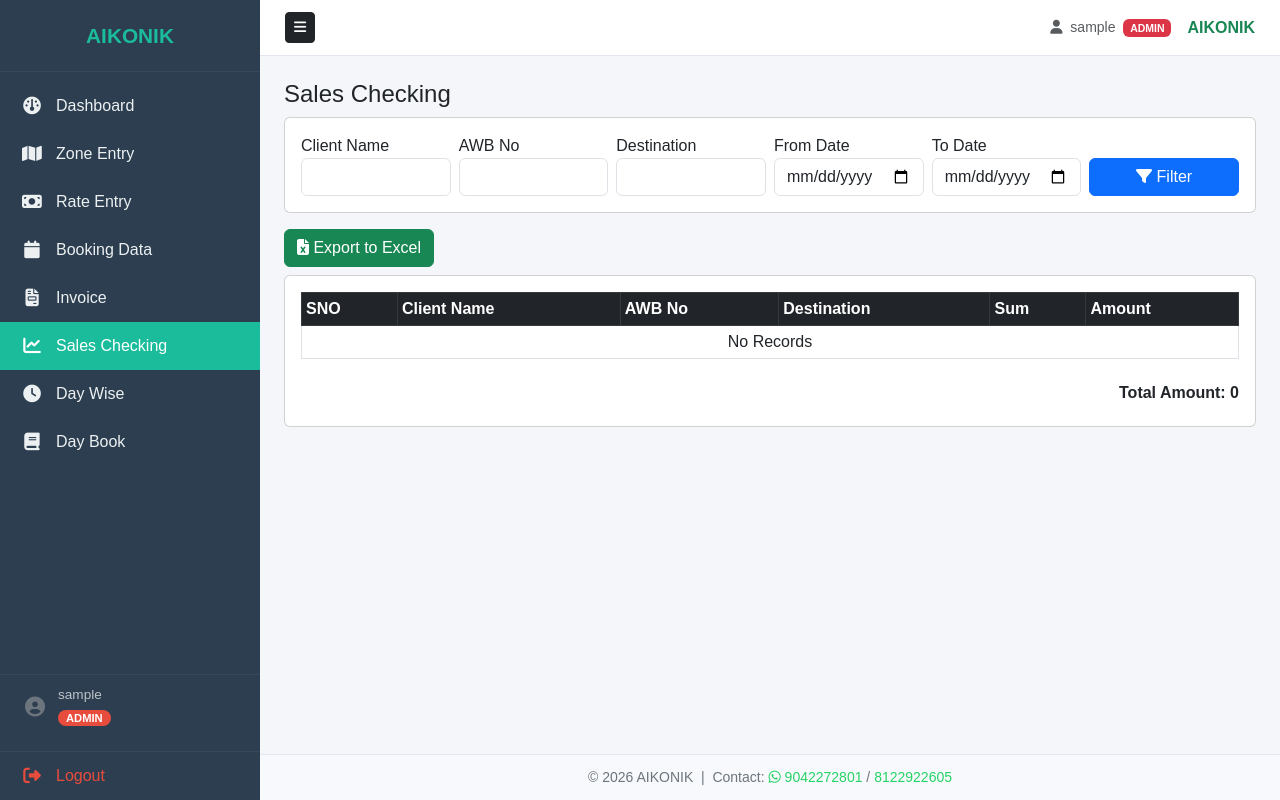
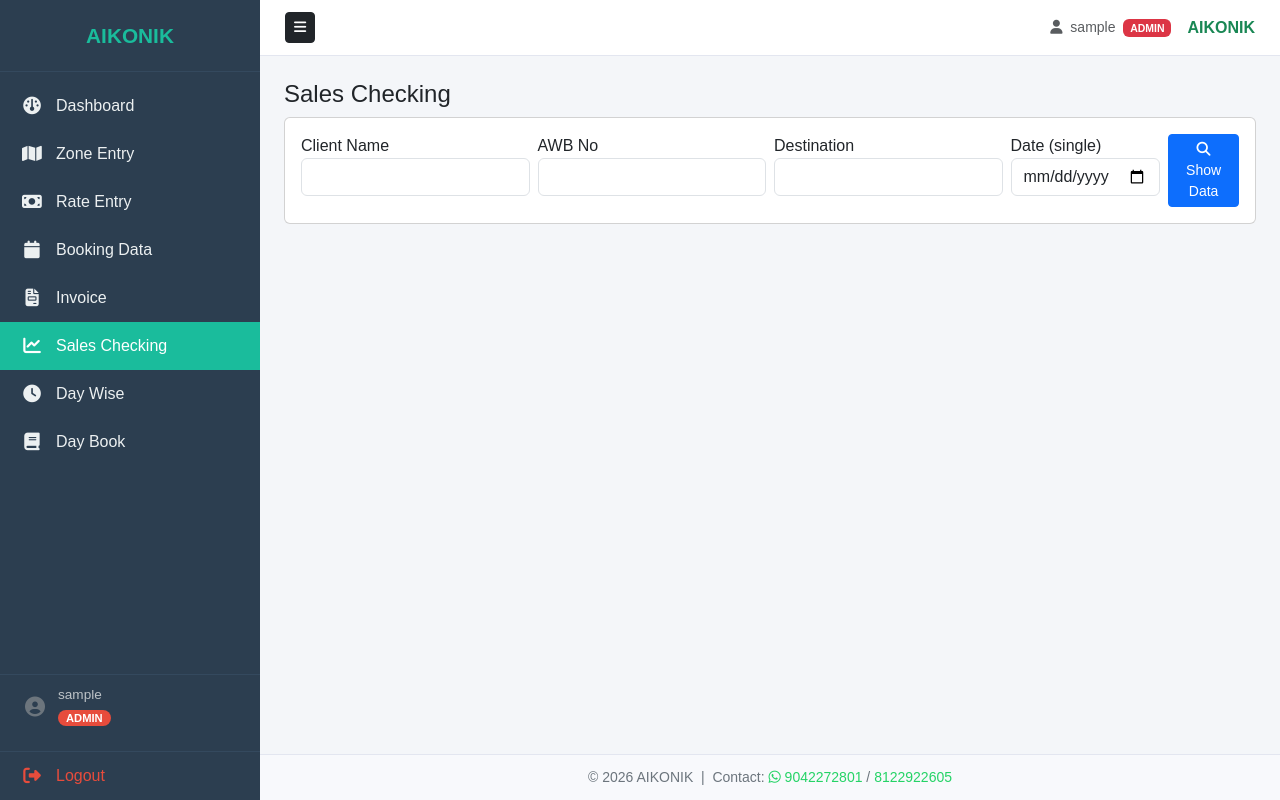
Before and after one commit to ab-rar-6024/courier_booking_system, a Flask app: page /sales-checking in a window 1280 px wide. Run offline with Flask 3, Linux system fonts and the light colour scheme; the visitor is signed in with stand-in values (Sample User, id 1); some libraries are stand-ins or nearby versions.

Commit message:
updated version

```diff
--- a/templates/sales_checking.html
+++ b/templates/sales_checking.html
@@ -3,52 +3,62 @@
 
 <h4>Sales Checking</h4>
 
-<form method="post" class="card p-3 mb-3">
+<form method="post" class="card p-3 mb-3" id="salesForm">
 <div class="row g-2">
 
-<div class="col-md-2">
+<div class="col-md-3">
     <label>Client Name</label>
-    <input name="client_name" class="form-control" value="{{ filters.client_name }}">
+    <input name="client_name" id="client_name" class="form-control" value="{{ filters.client_name }}">
+</div>
+<div class="col-md-3">
+    <label>AWB No</label>
+    <input name="awb_no" id="awb_no" class="form-control" value="{{ filters.awb_no }}">
+</div>
+<div class="col-md-3">
+    <label>Destination</label>
+    <input name="destination" id="destination" class="form-control" value="{{ filters.destination }}">
 </div>
 <div class="col-md-2">
-    <label>AWB No</label>
-    <input name="awb_no" class="form-control" value="{{ filters.awb_no }}">
+    <label>Date (single)</label>
+    <input type="date" name="date" id="date" class="form-control" value="{{ filters.date }}">
 </div>
-<div class="col-md-2">
-    <label>Destination</label>
-    <input name="destination" class="form-control" value="{{ filters.destination }}">
-</div>
-<div class="col-md-2">
-    <label>From Date</label>
-    <input type="date" name="from_date" class="form-control" value="{{ filters.from_date }}">
-</div>
-<div class="col-md-2">
-    <label>To Date</label>
-    <input type="date" name="to_date" class="form-control" value="{{ filters.to_date }}">
-</div>
-<div class="col-md-2 d-flex align-items-end">
-    <button class="btn btn-primary w-100">
-        <i class="fa fa-filter"></i> Filter
+<div class="col-md-1 d-flex align-items-end">
+    <button type="submit" class="btn btn-primary btn-sm w-100" id="toggleBtn">
+        <i class="fa fa-search"></i> Show Data
     </button>
 </div>
 
 </div>
 </form>
 
-<form method="post" action="/sales-export">
+<!-- Results container -->
+<div id="resultsContainer" {% if not show_results %}style="display:none;"{% endif %}>
+    <div class="d-flex gap-2 mb-2">
+        <form method="post" action="/sales-export" id="exportForm">
             {% for k, v in filters.items() %}
             <input type="hidden" name="{{ k }}" value="{{ v }}">
             {% endfor %}
-<button class="btn btn-success mb-2">
+            <button class="btn btn-success btn-sm">
                 <i class="fa fa-file-excel"></i> Export to Excel
             </button>
         </form>
+
+        <form method="post" action="/sales-pdf" id="pdfForm" target="_blank">
+            {% for k, v in filters.items() %}
+            <input type="hidden" name="{{ k }}" value="{{ v }}">
+            {% endfor %}
+            <button class="btn btn-danger btn-sm">
+                <i class="fa fa-file-pdf"></i> Export to PDF
+            </button>
+        </form>
+    </div>
 
     <div class="card p-3">
         <table class="table table-bordered table-sm">
             <thead class="table-dark">
                 <tr>
-<th>SNO</th><th>Client Name</th><th>AWB No</th><th>Destination</th><th>Sum</th><th>Amount</th>
+                    <th>SNO</th><th>Client Name</th><th>AWB No</th>
+                    <th>Destination</th><th>Sum</th><th>Amount</th>
                 </tr>
             </thead>
             <tbody>
@@ -62,7 +72,7 @@
                     <td>{{ r.amount }}</td>
                 </tr>
                 {% else %}
-<tr><td colspan="6" class="text-center">No Records</td></tr>
+                <tr><td colspan="6" class="text-center">No Records Found</td></tr>
                 {% endfor %}
             </tbody>
         </table>
@@ -70,5 +80,60 @@
             <strong>Total Amount: {{ total_amount }}</strong>
         </h6>
     </div>
+</div>
+
+<script>
+    const toggleBtn = document.getElementById('toggleBtn');
+    const resultsDiv = document.getElementById('resultsContainer');
+    const form = document.getElementById('salesForm');
+    const filterInputs = ['client_name', 'awb_no', 'destination', 'date'].map(id => document.getElementById(id));
+
+    function setShowDataMode() {
+        toggleBtn.innerHTML = '<i class="fa fa-search"></i> Show Data';
+        toggleBtn.classList.remove('btn-secondary');
+        toggleBtn.classList.add('btn-primary');
+        toggleBtn.dataset.mode = 'show';
+    }
+
+    function setHideDataMode() {
+        toggleBtn.innerHTML = '<i class="fa fa-eye-slash"></i> Hide Data';
+        toggleBtn.classList.remove('btn-primary');
+        toggleBtn.classList.add('btn-secondary');
+        toggleBtn.dataset.mode = 'hide';
+    }
+
+    if (resultsDiv.style.display !== 'none') {
+        setHideDataMode();
+    } else {
+        setShowDataMode();
+    }
+
+    function onFilterChange() {
+        if (toggleBtn.dataset.mode === 'hide') {
+            setShowDataMode();
+            resultsDiv.style.display = 'none';
+        }
+    }
+
+    filterInputs.forEach(input => {
+        if (input) input.addEventListener('input', onFilterChange);
+        if (input) input.addEventListener('change', onFilterChange);
+    });
+
+    toggleBtn.addEventListener('click', function(e) {
+        if (toggleBtn.dataset.mode === 'show') {
+            return;
+        } else {
+            e.preventDefault();
+            if (resultsDiv.style.display === 'none') {
+                resultsDiv.style.display = 'block';
+                setHideDataMode();
+            } else {
+                resultsDiv.style.display = 'none';
+                setShowDataMode();
+            }
+        }
+    });
+</script>
 
 {% endblock %}
```
Also changed, not shown: templates/booking_entry.html (+46 -39 lines), templates/invoice.html (+9 -9 lines). Lines whose indentation alone changed are shown as unchanged.
